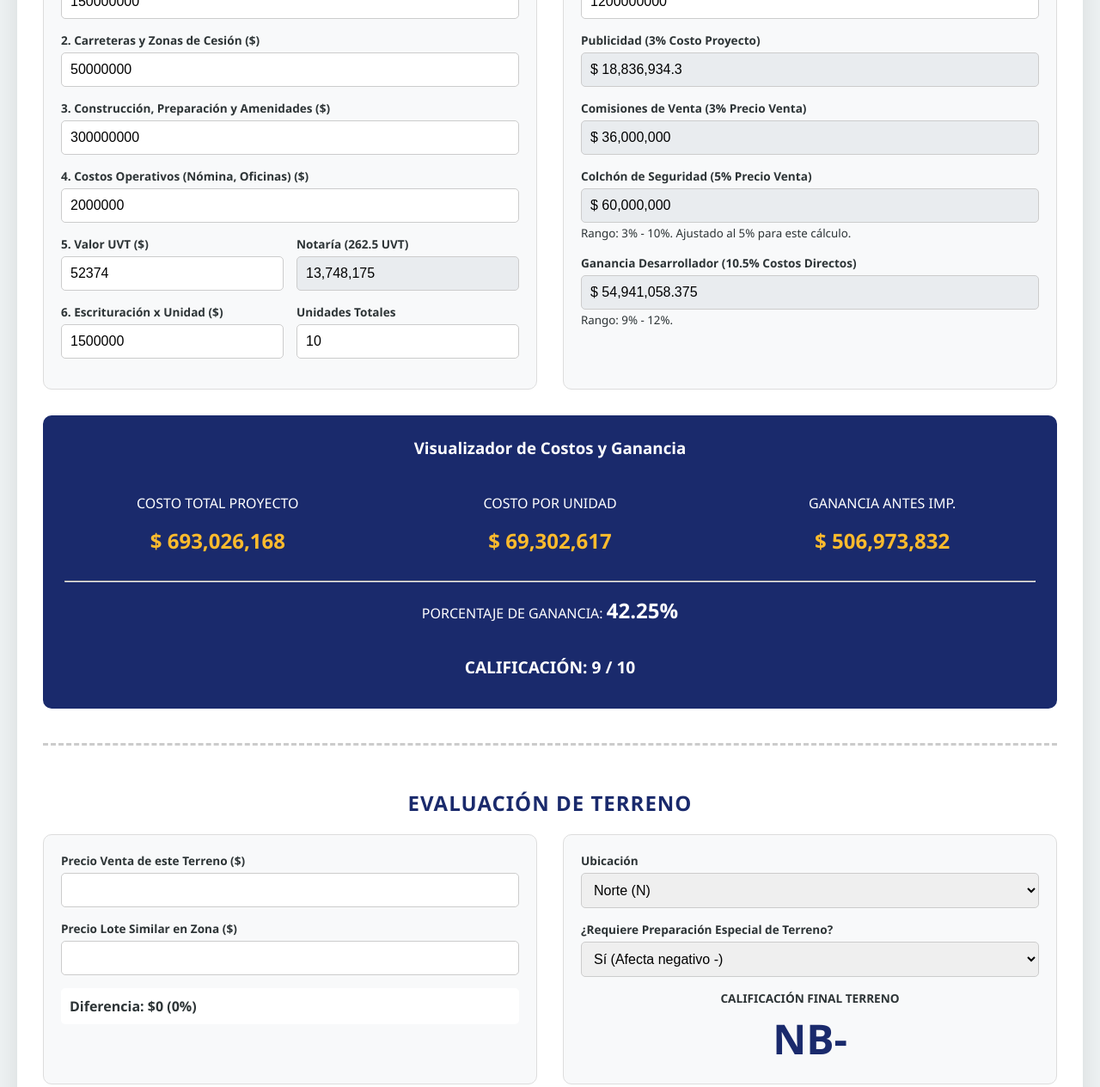
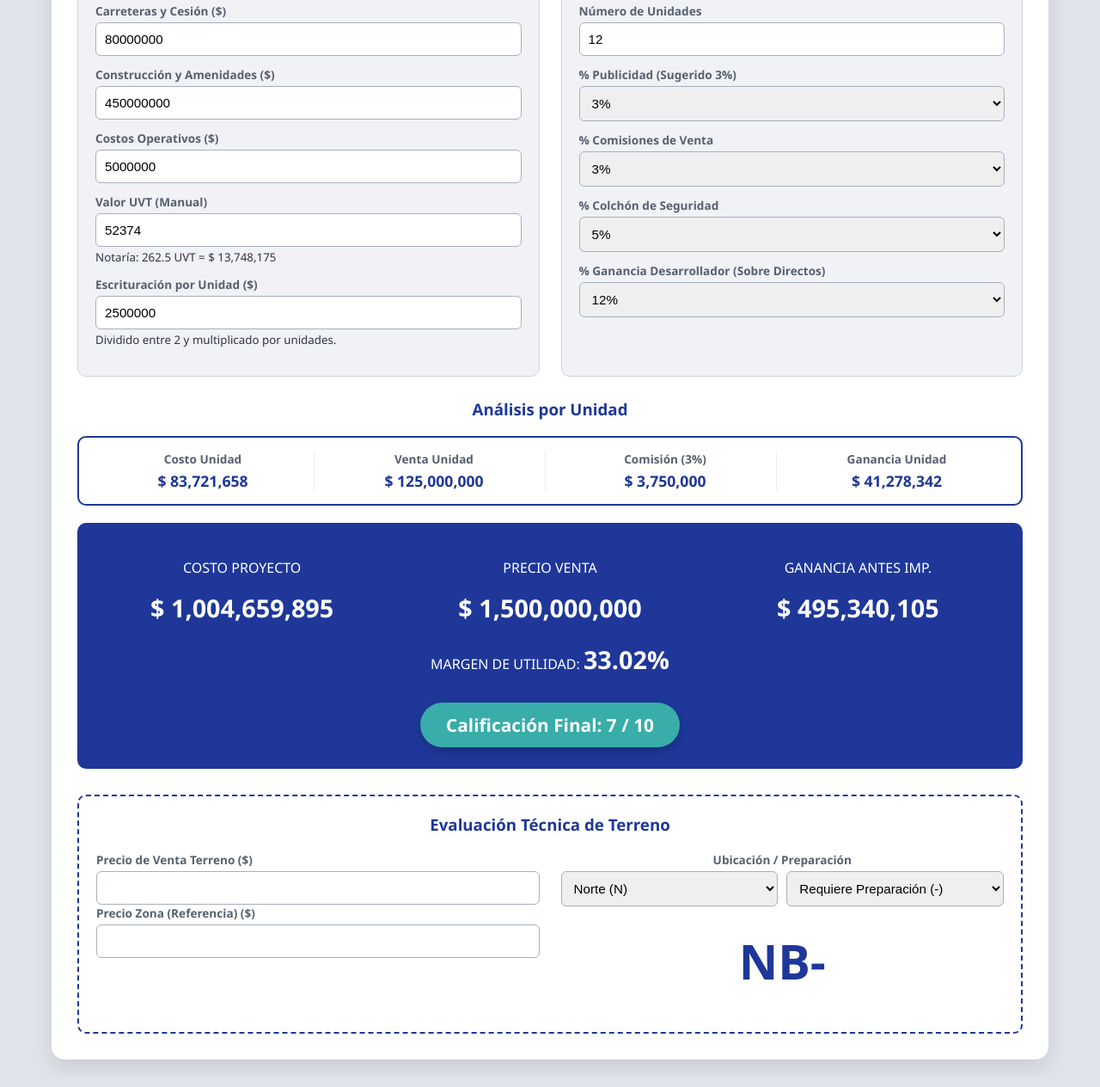
Before and after one commit to frontado-lgtm/Desarrollo-inmobiliario, a plain HTML site: page index.html in a window 1280 px wide. Shown: the part 250-1514 px from the top of the page at 86% size. Drawn offline with Linux system fonts and the light colour scheme.

Commit message:
Revise title and update styles in index.html
Updated the title and various styles in the HTML file. Adjusted input fields and labels for better clarity and functionality.

```diff
--- a/index.html
+++ b/index.html
@@ -3,179 +3,142 @@
 <head>
     <meta charset="UTF-8">
     <meta name="viewport" content="width=device-width, initial-scale=1.0">
-    <title>Evaluador Inmobiliario Pro 2026</title>
+    <title>Evaluador Inmobiliario - Versión Final</title>
     <style>
         :root {
-            --primary: #1a2a6c;
-            --secondary: #b21f1f;
-            --accent: #fdbb2d;
-            --light: #f8f9fa;
-            --dark: #2d3436;
+            --primary: #1e3799;
+            --secondary: #eb2f06;
+            --success: #38ada9;
+            --dark: #2f3542;
+            --light: #f1f2f6;
         }
-        body { font-family: 'Segoe UI', Roboto, sans-serif; background: #eef2f3; margin: 0; padding: 20px; color: var(--dark); }
-        .container { max-width: 1200px; margin: auto; background: white; padding: 30px; border-radius: 15px; box-shadow: 0 10px 30px rgba(0,0,0,0.1); }
+        body { font-family: 'Segoe UI', sans-serif; background: #dfe4ea; margin: 0; padding: 20px; color: var(--dark); }
+        .container { max-width: 1100px; margin: auto; background: white; padding: 30px; border-radius: 15px; box-shadow: 0 10px 25px rgba(0,0,0,0.1); }
 
-        h1, h2 { text-align: center; color: var(--primary); text-transform: uppercase; letter-spacing: 1px; }
-        h3 { border-bottom: 2px solid var(--primary); padding-bottom: 5px; margin-top: 0; }
+        h1, h2, h3 { text-align: center; color: var(--primary); margin-top: 0; }
+        .grid-main { display: grid; grid-template-columns: 1fr 1fr; gap: 25px; margin-bottom: 25px; }
 
-        /* Layout Grid */
-        .main-grid { display: grid; grid-template-columns: 1fr 1fr; gap: 30px; margin-bottom: 30px; }
-        .section { background: var(--light); padding: 20px; border-radius: 10px; border: 1px solid #ddd; }
+        .card { background: var(--light); padding: 20px; border-radius: 10px; border: 1px solid #ced4da; }
+        .input-group { margin-bottom: 12px; }
+        label { display: block; font-weight: bold; font-size: 0.85em; margin-bottom: 4px; color: #57606f; }
+        input, select { width: 100%; padding: 10px; border: 1px solid #a4b0be; border-radius: 6px; box-sizing: border-box; font-size: 0.95em; }
 
-        .visualizador-central { grid-column: 1 / span 2; background: var(--primary); color: white; padding: 25px; border-radius: 10px; text-align: center; }
+        /* Visualizadores */
+        .visor-unidad { background: #ffffff; border: 2px solid var(--primary); padding: 15px; border-radius: 10px; margin-bottom: 20px; display: grid; grid-template-columns: repeat(4, 1fr); gap: 10px; text-align: center; }
+        .visor-unidad div { border-right: 1px solid #eee; }
+        .visor-unidad div:last-child { border-right: none; }
+        .val-unidad { display: block; font-size: 1.1em; font-weight: bold; color: var(--primary); }
 
-        /* Form Elements */
-        .input-group { margin-bottom: 15px; }
-        label { display: block; font-weight: bold; margin-bottom: 5px; font-size: 0.85em; }
-        input, select { width: 100%; padding: 10px; border: 1px solid #ccc; border-radius: 5px; box-sizing: border-box; font-size: 1em; }
-        input:read-only { background: #e9ecef; cursor: not-allowed; }
+        .visualizador-total { background: var(--primary); color: white; padding: 25px; border-radius: 10px; text-align: center; }
+        .res-big { font-size: 1.8em; font-weight: bold; color: #fff; margin: 5px 0; }
 
-        /* Evaluation Style */
-        .terreno-section { margin-top: 40px; border-top: 3px dashed #ccc; padding-top: 30px; }
-        .res-destacado { font-size: 1.5em; font-weight: bold; color: var(--accent); }
-        .badge { display: inline-block; padding: 10px 25px; border-radius: 50px; font-size: 1.2em; font-weight: bold; margin-top: 10px; }
-        .nota-alta { background: #27ae60; color: white; }
-        .nota-baja { background: #c0392b; color: white; }
+        .badge { display: inline-block; padding: 12px 30px; border-radius: 50px; font-size: 1.3em; font-weight: bold; margin-top: 15px; box-shadow: 0 4px 10px rgba(0,0,0,0.2); }
+        .nota-ok { background: var(--success); }
+        .nota-alert { background: var(--secondary); }
 
-        .flex-row { display: flex; gap: 15px; align-items: center; }
-        .flex-row div { flex: 1; }
+        .terreno-box { margin-top: 30px; padding: 20px; border: 2px dashed var(--primary); border-radius: 10px; }
     </style>
 </head>
 <body>
 
 <div class="container">
-    <h1>Sistema de Evaluación Inmobiliaria 2026</h1>
+    <h1>Evaluación de Proyecto Inmobiliario</h1>
 
-    <div class="main-grid">
-        <div class="section">
+    <div class="grid-main">
+        <div class="card">
             <h3>Gastos Directos</h3>
+            <div class="input-group"><label>Costo del Terreno ($)</label><input type="number" id="cTerreno" value="200000000" oninput="calcular()"></div>
+            <div class="input-group"><label>Carreteras y Cesión ($)</label><input type="number" id="cCarreteras" value="80000000" oninput="calcular()"></div>
+            <div class="input-group"><label>Construcción y Amenidades ($)</label><input type="number" id="cConst" value="450000000" oninput="calcular()"></div>
+            <div class="input-group"><label>Costos Operativos ($)</label><input type="number" id="cOp" value="5000000" oninput="calcular()"></div>
             <div class="input-group">
-                <label>1. Costo del Terreno ($)</label>
-                <input type="number" id="costoTerreno" value="150000000" oninput="calcular()">
+                <label>Valor UVT (Manual)</label>
+                <input type="number" id="vUVT" value="52374" oninput="calcular()">
+                <small>Notaría: 262.5 UVT = <span id="valNotariaTxt">$0</span></small>
             </div>
             <div class="input-group">
-                <label>2. Carreteras y Zonas de Cesión ($)</label>
-                <input type="number" id="costoCarreteras" value="50000000" oninput="calcular()">
-            </div>
-            <div class="input-group">
-                <label>3. Construcción, Preparación y Amenidades ($)</label>
-                <input type="number" id="costoConstruccion" value="300000000" oninput="calcular()">
-            </div>
-            <div class="input-group">
-                <label>4. Costos Operativos (Nómina, Oficinas) ($)</label>
-                <input type="number" id="costoOperativo" value="2000000" oninput="calcular()">
-            </div>
-            <div class="input-group">
-                <div class="flex-row">
-                    <div>
-                        <label>5. Valor UVT ($)</label>
-                        <input type="number" id="valorUVT" value="52374" oninput="calcular()">
-                    </div>
-                    <div>
-                        <label>Notaría (262.5 UVT)</label>
-                        <input type="text" id="costoNotarial" readonly>
-                    </div>
-                </div>
-            </div>
-            <div class="input-group">
-                <div class="flex-row">
-                    <div>
-                        <label>6. Escrituración x Unidad ($)</label>
-                        <input type="number" id="escrituracionUnidad" value="1500000" oninput="calcular()">
-                    </div>
-                    <div>
-                        <label>Unidades Totales</label>
-                        <input type="number" id="numUnidades" value="10" oninput="calcular()">
-                    </div>
-                </div>
+                <label>Escrituración por Unidad ($)</label>
+                <input type="number" id="cEscUni" value="2500000" oninput="calcular()">
+                <small>Dividido entre 2 y multiplicado por unidades.</small>
             </div>
         </div>
 
-        <div class="section">
-            <h3>Gastos Indirectos (Auto)</h3>
+        <div class="card">
+            <h3>Gastos Indirectos</h3>
             <div class="input-group">
-                <label>Precio de Venta Sugerido Proyecto ($)</label>
-                <input type="number" id="precioVentaTotal" value="1200000000" oninput="calcular()">
+                <label>Venta Total del Proyecto ($)</label>
+                <input type="number" id="vTotal" value="1500000000" oninput="calcular()">
             </div>
             <div class="input-group">
-                <label>Publicidad (3% Costo Proyecto)</label>
-                <input type="text" id="autoPublicidad" readonly>
+                <label>Número de Unidades</label>
+                <input type="number" id="nUni" value="12" oninput="calcular()">
             </div>
             <div class="input-group">
-                <label>Comisiones de Venta (3% Precio Venta)</label>
-                <input type="text" id="autoComisiones" readonly>
+                <label>% Publicidad (Sugerido 3%)</label>
+                <select id="pPub" onchange="calcular()">
+                    <option value="0.01">1%</option><option value="0.02">2%</option><option value="0.03" selected>3%</option><option value="0.04">4%</option>
+                </select>
             </div>
             <div class="input-group">
-                <label>Colchón de Seguridad (5% Precio Venta)</label>
-                <input type="text" id="autoColchon" readonly>
-                <small>Rango: 3% - 10%. Ajustado al 5% para este cálculo.</small>
+                <label>% Comisiones de Venta</label>
+                <select id="pCom" onchange="calcular()">
+                    <option value="0.02">2%</option><option value="0.03" selected>3%</option><option value="0.04">4%</option><option value="0.05">5%</option>
+                </select>
             </div>
             <div class="input-group">
-                <label>Ganancia Desarrollador (10.5% Costos Directos)</label>
-                <input type="text" id="autoGananciaDes" readonly>
-                <small>Rango: 9% - 12%.</small>
+                <label>% Colchón de Seguridad</label>
+                <select id="pCol" onchange="calcular()">
+                    <option value="0.03">3%</option><option value="0.05" selected>5%</option><option value="0.07">7%</option><option value="0.10">10%</option>
+                </select>
             </div>
-        </div>
-
-        <div class="visualizador-central">
-            <h3>Visualizador de Costos y Ganancia</h3>
-            <div class="main-grid" style="grid-template-columns: repeat(3, 1fr); background: none; border: none;">
-                <div>
-                    <p>COSTO TOTAL PROYECTO</p>
-                    <div id="resCostoTotal" class="res-destacado">$ 0</div>
-                </div>
-                <div>
-                    <p>COSTO POR UNIDAD</p>
-                    <div id="resCostoUnidad" class="res-destacado">$ 0</div>
-                </div>
-                <div>
-                    <p>GANANCIA ANTES IMP.</p>
-                    <div id="resGananciaAbs" class="res-destacado">$ 0</div>
-                </div>
+            <div class="input-group">
+                <label>% Ganancia Desarrollador (Sobre Directos)</label>
+                <select id="pDes" onchange="calcular()">
+                    <option value="0.09">9%</option><option value="0.10">10%</option><option value="0.11">11%</option><option value="0.12" selected>12%</option>
+                </select>
             </div>
-            <hr>
-            <p>PORCENTAJE DE GANANCIA: <span id="resMargenPct" style="font-size: 1.5em; font-weight: bold;">0%</span></p>
-            <div id="puntuacionFinal" class="badge">Calificación: -</div>
         </div>
     </div>
 
-    <div class="terreno-section">
-        <h2>Evaluación de Terreno</h2>
-        <div class="main-grid">
-            <div class="section">
-                <div class="input-group">
-                    <label>Precio Venta de este Terreno ($)</label>
-                    <input type="number" id="terrenoActual" oninput="calcular()">
-                </div>
-                <div class="input-group">
-                    <label>Precio Lote Similar en Zona ($)</label>
-                    <input type="number" id="terrenoReferencia" oninput="calcular()">
-                </div>
-                <div id="diffTerreno" style="background: #fff; padding: 10px; border-radius: 5px; font-weight: bold;">
-                    Diferencia: $0 (0%)
-                </div>
+    <h3>Análisis por Unidad</h3>
+    <div class="visor-unidad">
+        <div><label>Costo Unidad</label><span class="val-unidad" id="uCosto">$0</span></div>
+        <div><label>Venta Unidad</label><span class="val-unidad" id="uVenta">$0</span></div>
+        <div><label>Comisión (3%)</label><span class="val-unidad" id="uComision">$0</span></div>
+        <div><label>Ganancia Unidad</label><span class="val-unidad" id="uGanancia">$0</span></div>
+    </div>
+
+    <div class="visualizador-total">
+        <div class="grid-main" style="grid-template-columns: 1fr 1fr 1fr; border:none; margin-bottom:0;">
+            <div><p>COSTO PROYECTO</p><div class="res-big" id="tCosto">$0</div></div>
+            <div><p>PRECIO VENTA</p><div class="res-big" id="tVenta">$0</div></div>
+            <div><p>GANANCIA ANTES IMP.</p><div class="res-big" id="tGanancia">$0</div></div>
+        </div>
+        <p>MARGEN DE UTILIDAD: <span id="tMargen" style="font-size: 1.8em; font-weight: bold;">0%</span></p>
+        <div id="notaFinal" class="badge">Nota: -</div>
+    </div>
+
+    <div class="terreno-box">
+        <h3>Evaluación Técnica de Terreno</h3>
+        <div class="grid-main">
+            <div>
+                <label>Precio de Venta Terreno ($)</label>
+                <input type="number" id="terrVenta" oninput="calcular()">
+                <label>Precio Zona (Referencia) ($)</label>
+                <input type="number" id="terrRef" oninput="calcular()">
+                <p id="terrDiff" style="font-weight: bold; margin-top:10px; color: var(--primary);"></p>
             </div>
-
-            <div class="section">
-                <div class="input-group">
-                    <label>Ubicación</label>
-                    <select id="ubicacion" onchange="calcular()">
-                        <option value="N">Norte (N)</option>
-                        <option value="C">Centro (C)</option>
-                        <option value="S">Sur (S)</option>
+            <div style="text-align: center;">
+                <label>Ubicación / Preparación</label>
+                <div class="grid-main" style="grid-template-columns: 1fr 1fr; gap:10px;">
+                    <select id="tUbi" onchange="calcular()">
+                        <option value="N">Norte (N)</option><option value="C">Centro (C)</option><option value="S">Sur (S)</option>
+                    </select>
+                    <select id="tPrep" onchange="calcular()">
+                        <option value="-">Requiere Preparación (-)</option><option value="+">No requiere (+)</option>
                     </select>
                 </div>
-                <div class="input-group">
-                    <label>¿Requiere Preparación Especial de Terreno?</label>
-                    <select id="preparacion" onchange="calcular()">
-                        <option value="-">Sí (Afecta negativo -)</option>
-                        <option value="+">No (Afecta positivo +)</option>
-                    </select>
-                </div>
-                <div style="text-align: center;">
-                    <label>CALIFICACIÓN FINAL TERRENO</label>
-                    <div id="notaLetras" style="font-size: 3em; color: var(--primary); font-weight: 900;">---</div>
-                </div>
+                <div id="califLetras" style="font-size: 3.5em; font-weight: 900; color: var(--primary); margin-top: 10px;">---</div>
             </div>
         </div>
     </div>
@@ -183,51 +146,54 @@
 
 <script>
 function calcular() {
-    // --- VARIABLES DE ENTRADA ---
-    const ventaTotal = parseFloat(document.getElementById('precioVentaTotal').value) || 0;
-    const numUnidades = parseFloat(document.getElementById('numUnidades').value) || 1;
-    const uvt = parseFloat(document.getElementById('valorUVT').value) || 0;
+    // 1. Datos Directos
+    const cTerreno = parseFloat(document.getElementById('cTerreno').value) || 0;
+    const cCarreteras = parseFloat(document.getElementById('cCarreteras').value) || 0;
+    const cConst = parseFloat(document.getElementById('cConst').value) || 0;
+    const cOp = parseFloat(document.getElementById('cOp').value) || 0;
+    const uvt = parseFloat(document.getElementById('vUVT').value) || 0;
+    const cNotaria = 262.5 * uvt;
+    const nUni = parseFloat(document.getElementById('nUni').value) || 1;
+    const cEscritTotal = (parseFloat(document.getElementById('cEscUni').value) || 0) / 2 * nUni;
 
-    // Costos Directos
-    const cTerreno = parseFloat(document.getElementById('costoTerreno').value) || 0;
-    const cCarreteras = parseFloat(document.getElementById('costoCarreteras').value) || 0;
-    const cConstruccion = parseFloat(document.getElementById('costoConstruccion').value) || 0;
-    const cOperativo = parseFloat(document.getElementById('costoOperativo').value) || 0;
-    const cNotarial = 262.5 * uvt;
-    const cEscrituracionTotal = (parseFloat(document.getElementById('escrituracionUnidad').value) || 0) / 2 * numUnidades;
+    document.getElementById('valNotariaTxt').innerText = `$ ${cNotaria.toLocaleString()}`;
+    const totalDirectos = cTerreno + cCarreteras + cConst + cOp + cNotaria + cEscritTotal;
 
-    document.getElementById('costoNotarial').value = cNotarial.toLocaleString();
+    // 2. Datos Indirectos y Totales
+    const vTotal = parseFloat(document.getElementById('vTotal').value) || 0;
+    const pPub = parseFloat(document.getElementById('pPub').value);
+    const pCom = parseFloat(document.getElementById('pCom').value);
+    const pCol = parseFloat(document.getElementById('pCol').value);
+    const pDes = parseFloat(document.getElementById('pDes').value);
 
-    const totalDirectos = cTerreno + cCarreteras + cConstruccion + cOperativo + cNotarial + cEscrituracionTotal;
+    const comisiones = vTotal * pCom;
+    const colchon = vTotal * pCol;
+    const gananciaDes = totalDirectos * pDes;
+    // Publicidad calculada sobre el total estimado (Iterativo simple)
+    const publicidad = (totalDirectos + comisiones + colchon + gananciaDes) * pPub;
 
-    // --- CÁLCULOS INDIRECTOS (Recursivos básicos) ---
-    // Publicidad es 3% del costo proyecto. Para evitar bucle infinito, usamos una aproximación
-    // del costo total basada en directos o calculamos sobre la marcha.
-    const comisionesVenta = ventaTotal * 0.03;
-    const colchon = ventaTotal * 0.05; // 5% como valor medio
-    const gananciaDesarrollador = totalDirectos * 0.105; // 10.5% como valor medio
+    const costoProyecto = totalDirectos + publicidad + comisiones + colchon + gananciaDes;
+    const gananciaAbs = vTotal - costoProyecto;
+    const margenPct = (vTotal > 0) ? (gananciaAbs / vTotal) * 100 : 0;
 
-    // Estimación de Publicidad (Costo Proyecto aprox = Directos * 1.2)
-    const publicidad = (totalDirectos * 1.2) * 0.03;
+    // 3. Visualizador por Unidad
+    const uCostoVal = costoProyecto / nUni;
+    const uVentaVal = vTotal / nUni;
+    const uComisionVal = uVentaVal * 0.03; // 3% fijo según instrucción
+    const uGananciaVal = uVentaVal - uCostoVal;
 
-    const costoProyecto = totalDirectos + publicidad + comisionesVenta + colchon + gananciaDesarrollador;
+    document.getElementById('uCosto').innerText = `$ ${Math.round(uCostoVal).toLocaleString()}`;
+    document.getElementById('uVenta').innerText = `$ ${Math.round(uVentaVal).toLocaleString()}`;
+    document.getElementById('uComision').innerText = `$ ${Math.round(uComisionVal).toLocaleString()}`;
+    document.getElementById('uGanancia').innerText = `$ ${Math.round(uGananciaVal).toLocaleString()}`;
 
-    // Llenar campos indirectos
-    document.getElementById('autoPublicidad').value = `$ ${publicidad.toLocaleString()}`;
-    document.getElementById('autoComisiones').value = `$ ${comisionesVenta.toLocaleString()}`;
-    document.getElementById('autoColchon').value = `$ ${colchon.toLocaleString()}`;
-    document.getElementById('autoGananciaDes').value = `$ ${gananciaDesarrollador.toLocaleString()}`;
+    // 4. Visualizador Total
+    document.getElementById('tCosto').innerText = `$ ${Math.round(costoProyecto).toLocaleString()}`;
+    document.getElementById('tVenta').innerText = `$ ${Math.round(vTotal).toLocaleString()}`;
+    document.getElementById('tGanancia').innerText = `$ ${Math.round(gananciaAbs).toLocaleString()}`;
+    document.getElementById('tMargen').innerText = `${margenPct.toFixed(2)}%`;
 
-    // --- VISUALIZADOR ---
-    const gananciaAbs = ventaTotal - costoProyecto;
-    const margenPct = (ventaTotal > 0) ? (gananciaAbs / ventaTotal) * 100 : 0;
-
-    document.getElementById('resCostoTotal').innerText = `$ ${Math.round(costoProyecto).toLocaleString()}`;
-    document.getElementById('resCostoUnidad').innerText = `$ ${Math.round(costoProyecto/numUnidades).toLocaleString()}`;
-    document.getElementById('resGananciaAbs').innerText = `$ ${Math.round(gananciaAbs).toLocaleString()}`;
-    document.getElementById('resMargenPct').innerText = `${margenPct.toFixed(2)}%`;
-
-    // --- CALIFICACIÓN PROYECTO (1-10) ---
+    // Calificación Proyecto
     let nota = 1;
     if (margenPct >= 50) nota = 10;
     else if (margenPct >= 40) nota = 9;
@@ -239,34 +205,29 @@ function calcular() {
     else if (margenPct >= 10) nota = 3;
     else if (margenPct >= 5) nota = 2;
 
-    const divNota = document.getElementById('puntuacionFinal');
-    divNota.innerText = `CALIFICACIÓN: ${nota} / 10`;
-    divNota.className = `badge ${nota >= 7 ? 'nota alta' : 'nota-baja'}`;
+    const badge = document.getElementById('notaFinal');
+    badge.innerText = `Calificación Final: ${nota} / 10`;
+    badge.className = `badge ${nota >= 7 ? 'nota-ok' : 'nota-alert'}`;
 
-    // --- EVALUACIÓN DE TERRENO ---
-    const tActual = parseFloat(document.getElementById('terrenoActual').value) || 0;
-    const tRef = parseFloat(document.getElementById('terrenoReferencia').value) || 0;
-
+    // 5. Evaluación de Terreno
+    const tVenta = parseFloat(document.getElementById('terrVenta').value) || 0;
+    const tRef = parseFloat(document.getElementById('terrRef').value) || 0;
     if (tRef > 0) {
-        const dPesos = tRef - tActual;
-        const dPct = (dPesos / tRef) * 100;
-        document.getElementById('diffTerreno').innerText = `Diferencia: $${dPesos.toLocaleString()} (${dPct.toFixed(1)}%)`;
+        const dP = tRef - tVenta;
+        const dPct = (dP / tRef) * 100;
+        document.getElementById('terrDiff').innerText = `Ahorro vs Zona: $${dP.toLocaleString()} (${dPct.toFixed(1)}%)`;
     }
 
-    // Viabilidad Terreno
     let viabilidad = "B";
-    const pctTerreno = (cTerreno / costoProyecto) * 100;
+    const pctTerrSobreCosto = (cTerreno / costoProyecto) * 100;
+    if (pctTerrSobreCosto < 12) viabilidad = "AAA";
+    else if (pctTerrSobreCosto < 15) viabilidad = "AA";
+    else if (pctTerrSobreCosto === 15) viabilidad = "A";
 
-    if (pctTerreno < 12) viabilidad = "AAA";
-    else if (pctTerreno >= 12 && pctTerreno < 15) viabilidad = "AA";
-    else if (pctTerreno === 15) viabilidad = "A";
-    else viabilidad = "B";
-
-    const notaFinalTerreno = document.getElementById('ubicacion').value + viabilidad + document.getElementById('preparacion').value;
-    document.getElementById('notaLetras').innerText = notaFinalTerreno;
+    document.getElementById('califLetras').innerText = document.getElementById('tUbi').value + viabilidad + document.getElementById('tPrep').value;
 }
 
-// Iniciar cálculo
+// Cálculo inicial
 calcular();
 </script>
 
```
